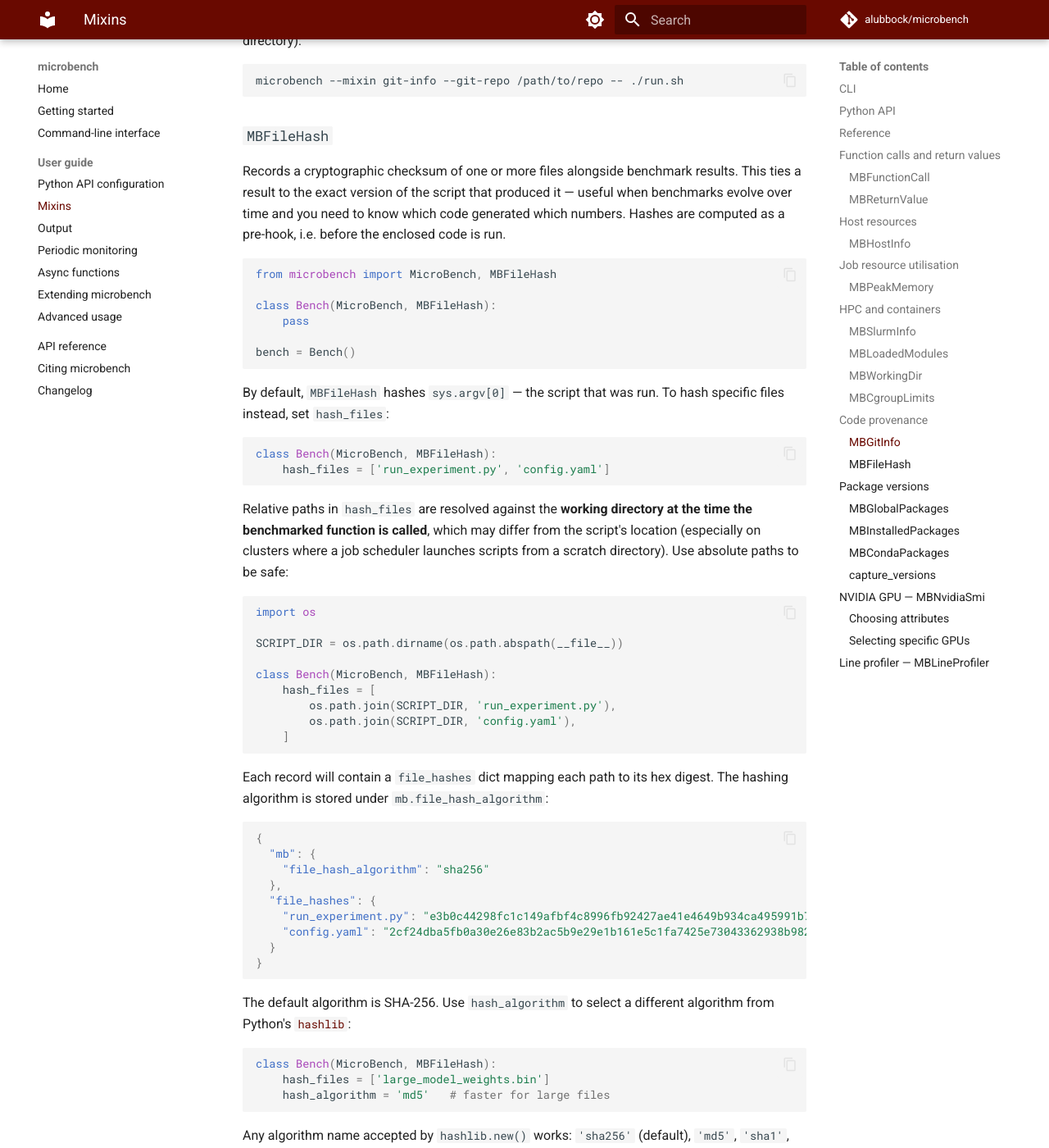
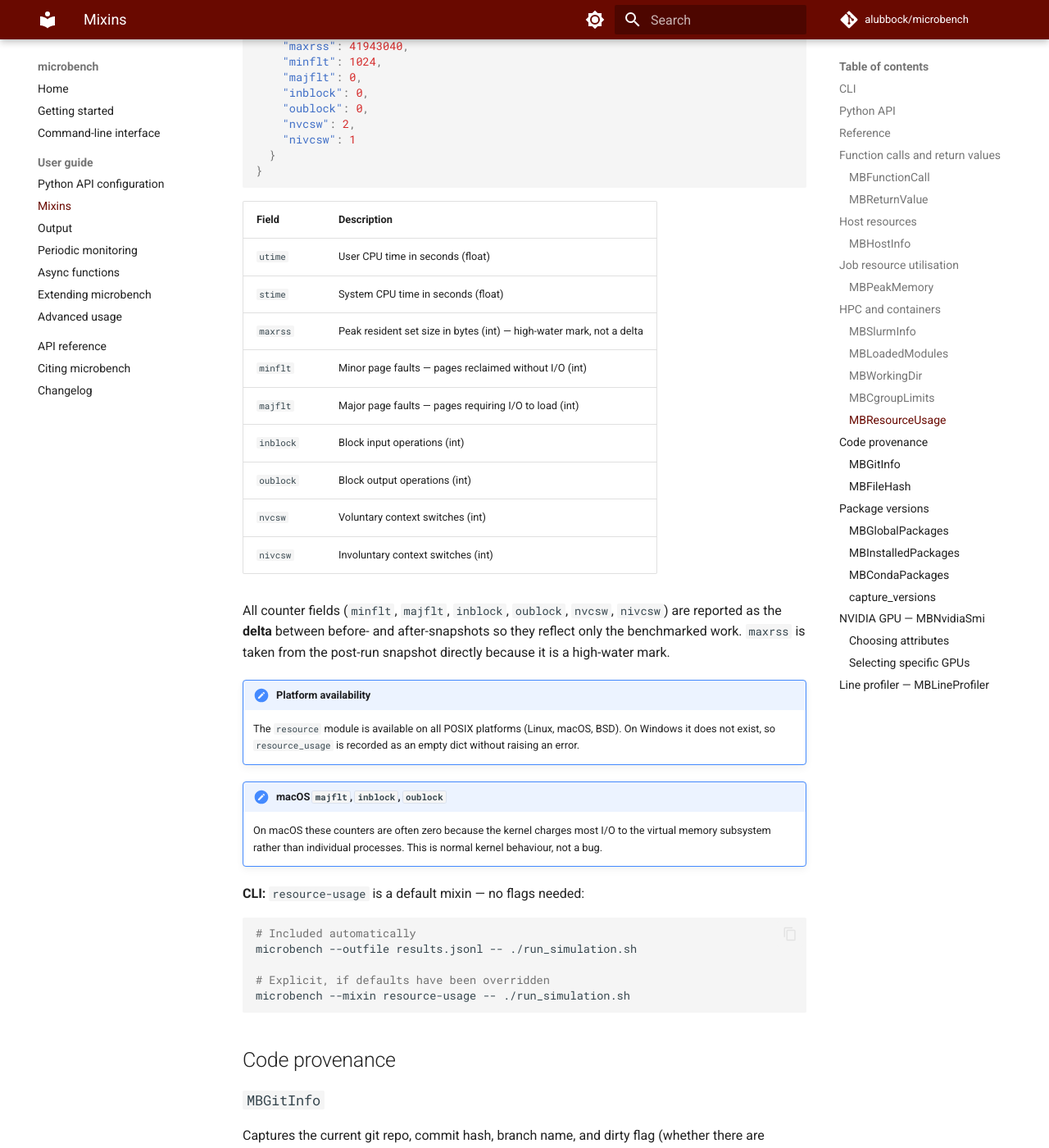
Before and after one commit to alubbock/microbench, an MkDocs documentation site: the page built from docs/user-guide/mixins.md, in a window 1280 px wide and 1400 px high, scrolled down 8846 px. Shown: the whole window at 82% size. Built offline with MkDocs 1.6.1 and Material for MkDocs 9.7.7, drawn with Linux system fonts in a browser that asks for light colours; comment, search, counter and statistics services are not loaded; the version menu is left out; some of the changed text lies outside the part shown.

Commit message:
docs: document MBResourceUsage mixin and update default mixins list
- cli.md: update default-mixins paragraph to include resource-usage,
  add resource-usage options section (no flags, Windows note)
- mixins.md: add MBResourceUsage to the reference table, update CLI
  defaults paragraph, add full MBResourceUsage section (modes, fields
  table, platform note, macOS zero-counter note, CLI usage)
- CHANGELOG.md: add [Unreleased] entry for MBResourceUsage

````diff
--- a/docs/user-guide/mixins.md
+++ b/docs/user-guide/mixins.md
@@ -19,9 +19,9 @@ to list all available mixins with descriptions:
 microbench --show-mixins
 ```
 
-By default, `python-info`, `host-info`, `slurm-info`, `loaded-modules`, and
-`working-dir` are included automatically. Specifying `--mixin` replaces the
-defaults entirely. Use `--no-mixin` to disable all mixins:
+By default, `python-info`, `host-info`, `slurm-info`, `loaded-modules`,
+`working-dir`, and `resource-usage` are included automatically. Specifying
+`--mixin` replaces the defaults entirely. Use `--no-mixin` to disable all mixins:
 
 ```bash
 # Only peak-memory — no host info or SLURM
@@ -70,6 +70,7 @@ combine any number of microbench mixins without conflicts, and their
 | `MBLoadedModules` | `loaded-modules` *(default)* | `loaded_modules` dict mapping module name to version (empty dict if no Lmod/Environment Modules are loaded) | — |
 | `MBWorkingDir` | `working-dir` *(default)* | `call.working_dir` — absolute path of the working directory at benchmark time | — |
 | `MBCgroupLimits` | `cgroup-limits` | `cgroups` dict with `cpu_cores_limit`, `memory_bytes_limit`, `version` (empty dict if not on Linux or cgroup fs unavailable) | Linux only |
+| `MBResourceUsage` | `resource-usage` *(default)* | `resource_usage` dict with CPU times, peak RSS, page faults, I/O ops, and context switches (empty dict on Windows) | POSIX only (stdlib) |
 | `MBGitInfo` | `git-info` | `git` dict with `repo`, `commit`, `branch`, `dirty` | `git` ≥ 2.11 on PATH |
 | `MBGlobalPackages` | Python only | `python.loaded_packages` for every package in the caller's global scope | — |
 | `MBInstalledPackages` | `installed-packages` | `python.installed_packages` (and optionally `python.installed_package_paths`) for every installed package | — |
@@ -337,6 +338,94 @@ platforms or when the cgroup filesystem is unavailable.
     Pair with `MBSlurmInfo` for full HPC context — `MBSlurmInfo` captures
     scheduler metadata (job ID, node list, etc.) while `MBCgroupLimits` captures
     the kernel-enforced resource limits.
+
+### `MBResourceUsage`
+
+Captures POSIX `getrusage()` data — CPU time, peak resident set size (RSS),
+page faults, block I/O operations, and context switches — using only the
+Python standard library (`resource` module). No extra dependencies are
+required.
+
+**Modes**
+
+- **CLI mode**: uses `RUSAGE_CHILDREN`, which accumulates the resources
+  consumed by the benchmarked subprocess and all its descendants. A
+  before/after delta isolates each iteration's cost.
+- **Python API mode**: uses `RUSAGE_SELF`, which captures resources consumed
+  by the current Python process since the last snapshot.
+
+**`maxrss` is always reported in bytes**, regardless of platform. Linux
+reports kilobytes and is automatically converted.
+
+```python
+from microbench import MicroBench, MBResourceUsage
+
+class Bench(MicroBench, MBResourceUsage):
+    pass
+
+bench = Bench()
+
+@bench
+def work():
+    return list(range(1_000_000))
+
+work()
+```
+
+Each record will contain:
+
+```json
+{
+  "resource_usage": {
+    "utime": 0.052,
+    "stime": 0.003,
+    "maxrss": 41943040,
+    "minflt": 1024,
+    "majflt": 0,
+    "inblock": 0,
+    "oublock": 0,
+    "nvcsw": 2,
+    "nivcsw": 1
+  }
+}
+```
+
+| Field | Description |
+|---|---|
+| `utime` | User CPU time in seconds (float) |
+| `stime` | System CPU time in seconds (float) |
+| `maxrss` | Peak resident set size in bytes (int) — high-water mark, not a delta |
+| `minflt` | Minor page faults — pages reclaimed without I/O (int) |
+| `majflt` | Major page faults — pages requiring I/O to load (int) |
+| `inblock` | Block input operations (int) |
+| `oublock` | Block output operations (int) |
+| `nvcsw` | Voluntary context switches (int) |
+| `nivcsw` | Involuntary context switches (int) |
+
+All counter fields (`minflt`, `majflt`, `inblock`, `oublock`, `nvcsw`,
+`nivcsw`) are reported as the **delta** between before- and after-snapshots
+so they reflect only the benchmarked work. `maxrss` is taken from the
+post-run snapshot directly because it is a high-water mark.
+
+!!! note "Platform availability"
+    The `resource` module is available on all POSIX platforms (Linux, macOS,
+    BSD). On Windows it does not exist, so `resource_usage` is recorded as an
+    empty dict without raising an error.
+
+!!! note "macOS `majflt`, `inblock`, `oublock`"
+    On macOS these counters are often zero because the kernel charges most
+    I/O to the virtual memory subsystem rather than individual processes. This
+    is normal kernel behaviour, not a bug.
+
+**CLI:** `resource-usage` is a default mixin — no flags needed:
+
+```bash
+# Included automatically
+microbench --outfile results.jsonl -- ./run_simulation.sh
+
+# Explicit, if defaults have been overridden
+microbench --mixin resource-usage -- ./run_simulation.sh
+```
 
 ## Code provenance
 
````
Also changed, not shown: CHANGELOG.md (+15 -0 lines), docs/cli.md (+15 -5 lines).
